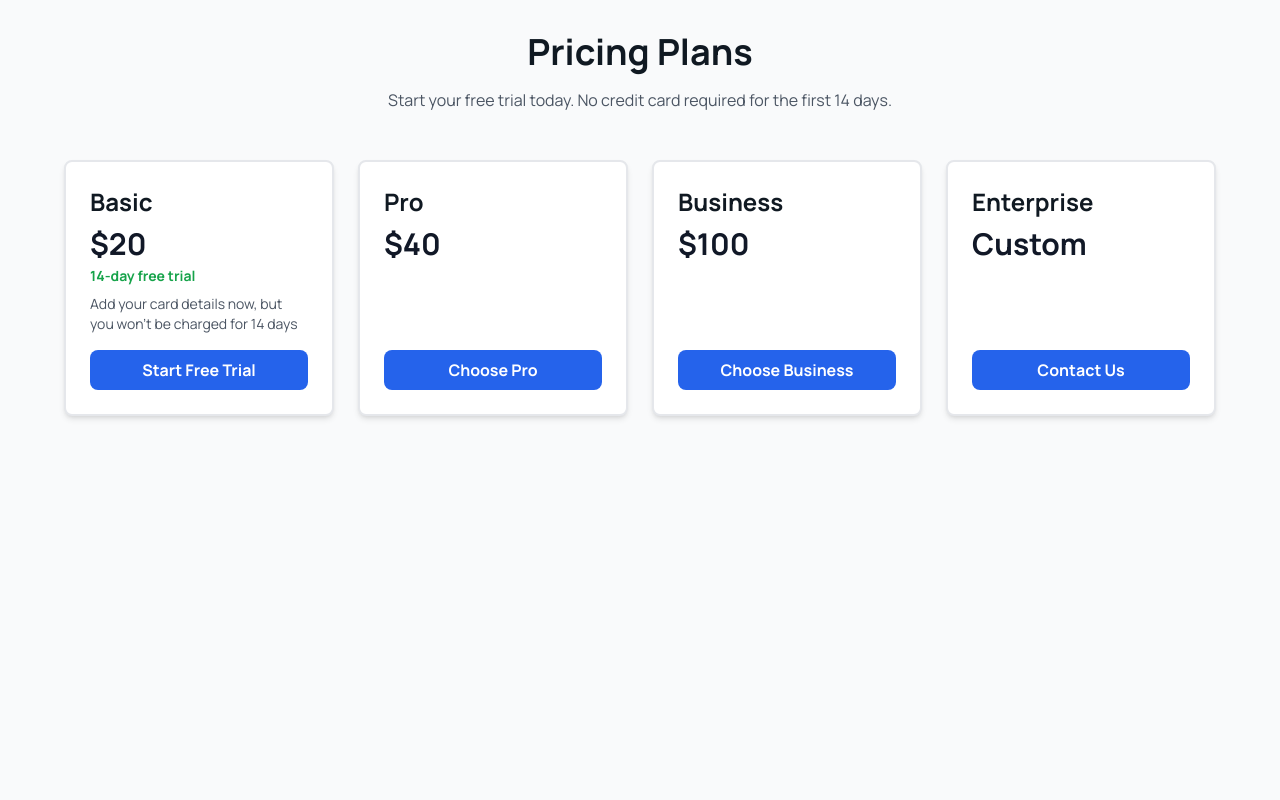
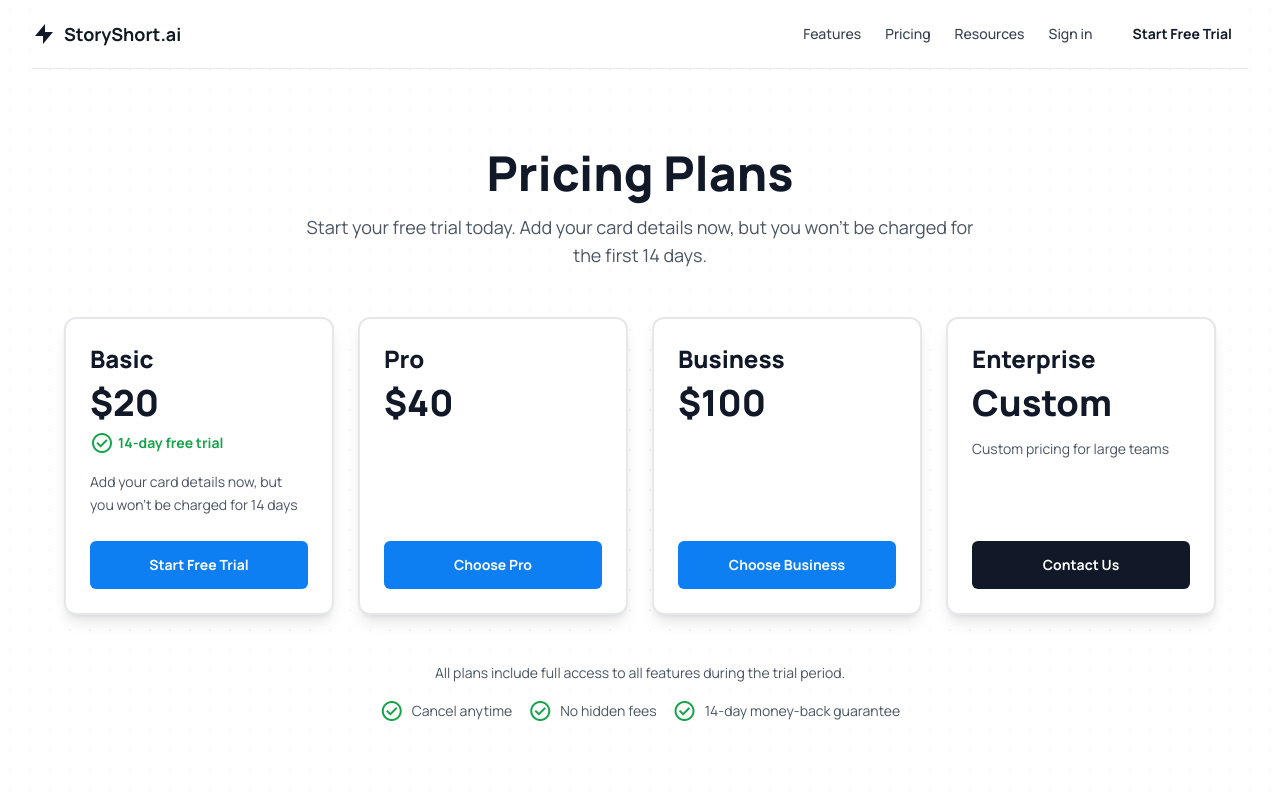
Before and after one commit to ericytex/nextjsboilerplate, a Next.js app: page /pricing in a window 1280 px wide. Shown: the top 800 px of the page. Built offline with nearby package versions, Linux system fonts and the light colour scheme.

Commit message:
Improve pricing page styling to match landing page with top navigation bar and consistent design

```diff
--- a/app/pricing/page.tsx
+++ b/app/pricing/page.tsx
@@ -1,5 +1,7 @@
 'use client'
 
+import Link from "next/link"
+import { Button } from "@/components/ui/button"
 import { useRouter, useSearchParams } from 'next/navigation'
 import { useEffect, Suspense } from 'react'
 
@@ -96,27 +98,53 @@ function PricingContent() {
   }
 
   return (
-    <main className="min-h-screen p-8 bg-gray-50">
-      <div className="max-w-6xl mx-auto">
+    <div className="relative flex min-h-screen w-full flex-col bg-white overflow-x-hidden" style={{
+      backgroundImage: 'radial-gradient(circle, #f3f4f6 1px, transparent 1px)',
+      backgroundSize: '20px 20px'
+    }}>
+      <div className="w-full max-w-7xl mx-auto px-4 sm:px-6 lg:px-8">
+        {/* Header */}
+        <header className="flex items-center justify-between py-4 border-b border-gray-200 sticky top-0 bg-white/95 backdrop-blur-sm z-50">
+          <Link href="/" className="flex items-center gap-2 text-gray-900 hover:opacity-80 transition-opacity">
+            <svg className="w-6 h-6 text-yellow-DEFAULT" fill="currentColor" viewBox="0 0 24 24">
+              <path d="M13 2L3 14h8v8l10-12h-8V2z"/>
+            </svg>
+            <h2 className="text-lg font-semibold">StoryShort.ai</h2>
+          </Link>
+          <div className="hidden md:flex items-center gap-6">
+            <a className="text-gray-700 hover:text-gray-900 text-sm font-medium no-underline transition-colors" href="/#features">Features</a>
+            <a className="text-gray-700 hover:text-gray-900 text-sm font-medium no-underline transition-colors" href="/#pricing">Pricing</a>
+            <a className="text-gray-700 hover:text-gray-900 text-sm font-medium no-underline transition-colors" href="/#blog">Resources</a>
+            <a className="text-gray-700 hover:text-gray-900 text-sm font-medium no-underline transition-colors" href="#">Sign in</a>
+            <Button asChild className="h-9 px-4 bg-yellow-DEFAULT text-gray-900 text-sm font-bold hover:bg-yellow-dark transition-all no-underline">
+              <Link href="/pricing?plan=basic&trial=true" className="no-underline">Start Free Trial</Link>
+            </Button>
+          </div>
+        </header>
+
+        {/* Main Content */}
+        <main className="py-12 lg:py-20">
           <div className="text-center mb-12">
-          <h1 className="text-4xl font-bold mb-4">Pricing Plans</h1>
+            <h1 className="text-4xl lg:text-5xl font-black text-gray-900 mb-4">Pricing Plans</h1>
             {trial && planParam === 'basic' && (
               <div className="inline-flex items-center gap-2 bg-green-100 text-green-800 px-4 py-2 rounded-lg mb-4">
                 <span className="material-symbols-outlined">check_circle</span>
                 <span className="font-semibold">14-Day Free Trial - No charge for 14 days</span>
               </div>
             )}
-          <p className="text-gray-600">Start your free trial today. No credit card required for the first 14 days.</p>
+            <p className="text-lg text-gray-600 max-w-2xl mx-auto">
+              Start your free trial today. Add your card details now, but you won't be charged for the first 14 days.
+            </p>
           </div>
 
-        <div className="grid grid-cols-1 md:grid-cols-2 lg:grid-cols-4 gap-6">
+          <div className="grid grid-cols-1 md:grid-cols-2 lg:grid-cols-4 gap-6 max-w-6xl mx-auto">
             {plans.map((plan) => (
               <div
                 key={plan.id}
-              className={`bg-white rounded-lg shadow-md p-6 border-2 flex flex-col transition-all ${
+                className={`bg-white rounded-xl shadow-lg p-6 border-2 flex flex-col transition-all hover:shadow-xl ${
                   plan.highlight
                     ? 'border-yellow-DEFAULT bg-yellow-light scale-105'
-                  : 'border-gray-200'
+                    : 'border-gray-200 hover:border-gray-300'
                 }`}
               >
                 {plan.highlight && (
@@ -124,46 +152,103 @@ function PricingContent() {
                     Recommended
                   </div>
                 )}
-              <h2 className="text-2xl font-semibold mb-2">{plan.name}</h2>
-              <div className="mb-2">
-                <div className="text-3xl font-bold text-gray-900">
+                <h2 className="text-2xl font-black text-gray-900 mb-2">{plan.name}</h2>
+                <div className="mb-4">
+                  <div className="text-4xl font-black text-gray-900">
                     {plan.price}
                   </div>
                   {plan.trialDays && (
-                  <div className="text-sm text-green-600 font-semibold mt-1">
+                    <div className="text-sm text-green-600 font-bold mt-2 flex items-center gap-1">
+                      <span className="material-symbols-outlined text-sm">check_circle</span>
                       {plan.trialDays}-day free trial
                     </div>
                   )}
                 </div>
                 {plan.trialDays && (
-                <p className="text-sm text-gray-600 mb-4">
+                  <p className="text-sm text-gray-600 mb-6 leading-relaxed">
                     Add your card details now, but you won't be charged for {plan.trialDays} days
                   </p>
                 )}
-              <button
+                {!plan.trialDays && plan.id !== 'enterprise' && (
+                  <div className="mb-6 flex-1"></div>
+                )}
+                {plan.id === 'enterprise' && (
+                  <div className="mb-6 flex-1">
+                    <p className="text-sm text-gray-600">Custom pricing for large teams</p>
+                  </div>
+                )}
+                <Button
                   onClick={() => handleCheckout(plan.id, plan.checkoutUrl)}
-                className={`mt-auto px-4 py-2 rounded-lg hover:opacity-90 transition text-center w-full font-bold ${
+                  className={`w-full h-12 font-bold transition-all hover:scale-105 no-underline ${
                     plan.highlight
                       ? 'bg-yellow-DEFAULT text-gray-900 hover:bg-yellow-dark'
-                    : 'bg-blue-600 text-white hover:bg-blue-700'
+                      : plan.id === 'enterprise'
+                      ? 'bg-gray-900 text-white hover:bg-gray-800'
+                      : 'bg-primary text-white hover:bg-primary/90'
                   }`}
                 >
                   {plan.buttonText}
-              </button>
+                </Button>
               </div>
             ))}
           </div>
+
+          {/* Additional Info */}
+          <div className="mt-12 text-center">
+            <p className="text-sm text-gray-600 mb-4">
+              All plans include full access to all features during the trial period.
+            </p>
+            <div className="flex flex-wrap justify-center gap-4 text-sm text-gray-600">
+              <div className="flex items-center gap-2">
+                <span className="material-symbols-outlined text-green-600 text-lg">check_circle</span>
+                <span>Cancel anytime</span>
+              </div>
+              <div className="flex items-center gap-2">
+                <span className="material-symbols-outlined text-green-600 text-lg">check_circle</span>
+                <span>No hidden fees</span>
+              </div>
+              <div className="flex items-center gap-2">
+                <span className="material-symbols-outlined text-green-600 text-lg">check_circle</span>
+                <span>14-day money-back guarantee</span>
+              </div>
+            </div>
           </div>
         </main>
+
+        {/* Footer */}
+        <footer className="border-t border-gray-200 py-12 mt-20">
+          <div className="text-center">
+            <p className="text-sm text-gray-600">
+              © 2024 StoryShort.ai. Create viral videos effortlessly with AI-powered automation.
+            </p>
+            <p className="text-xs mt-2 text-gray-500">
+              Transform your content into engaging videos for TikTok, YouTube, and beyond.
+            </p>
+          </div>
+        </footer>
+      </div>
+    </div>
   )
 }
 
 export default function PricingPage() {
   return (
     <Suspense fallback={
-      <main className="min-h-screen p-8 bg-gray-50 flex items-center justify-center">
-        <div className="text-center">Loading...</div>
+      <div className="relative flex min-h-screen w-full flex-col bg-white">
+        <div className="w-full max-w-7xl mx-auto px-4 sm:px-6 lg:px-8">
+          <header className="flex items-center justify-between py-4 border-b border-gray-200 sticky top-0 bg-white/95 backdrop-blur-sm z-50">
+            <div className="flex items-center gap-2">
+              <svg className="w-6 h-6 text-yellow-DEFAULT" fill="currentColor" viewBox="0 0 24 24">
+                <path d="M13 2L3 14h8v8l10-12h-8V2z"/>
+              </svg>
+              <h2 className="text-lg font-semibold">StoryShort.ai</h2>
+            </div>
+          </header>
+          <main className="flex items-center justify-center h-screen">
+            <div className="text-center text-gray-500">Loading...</div>
           </main>
+        </div>
+      </div>
     }>
       <PricingContent />
     </Suspense>
```
Lines whose indentation alone changed are shown as unchanged.
